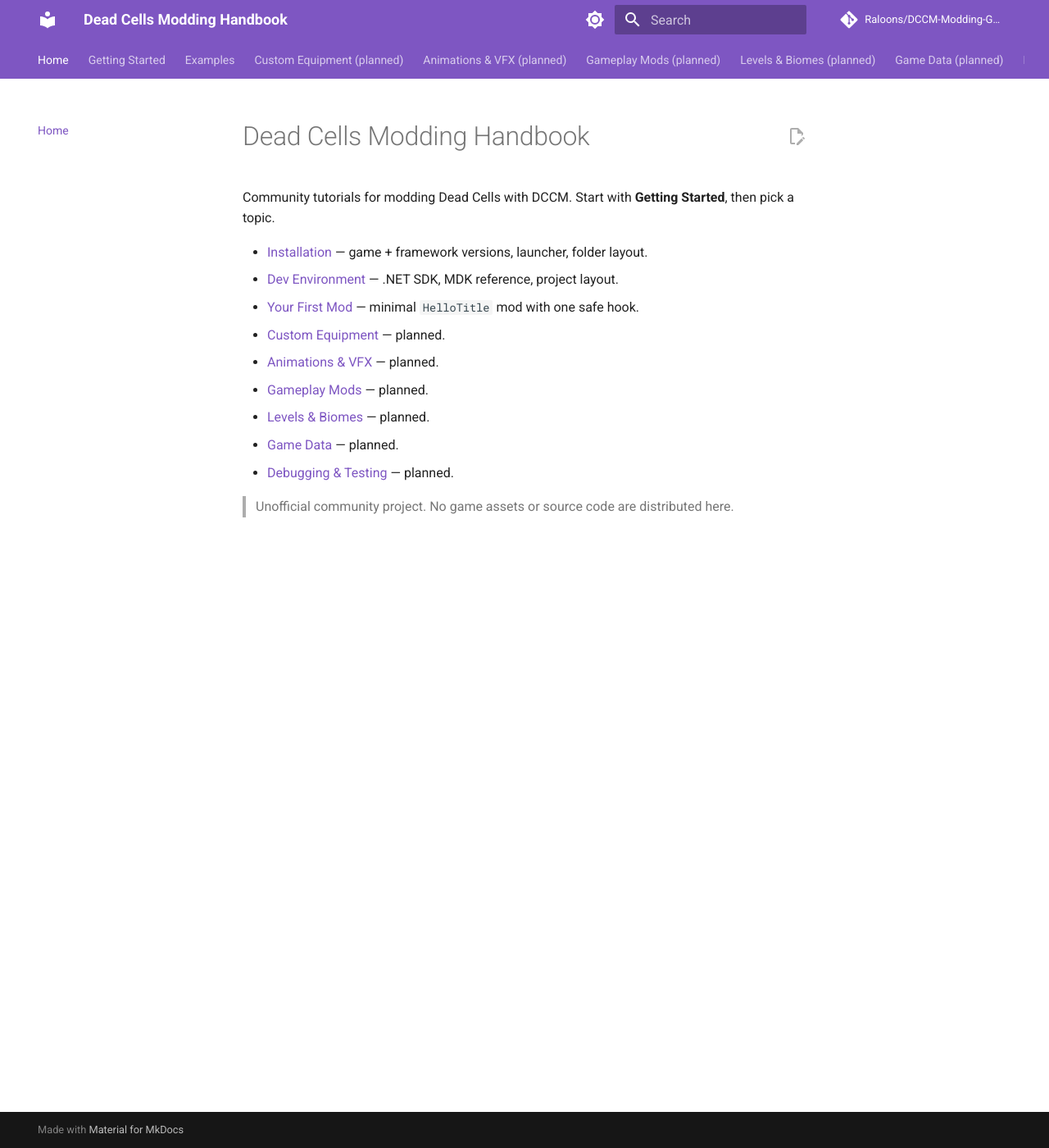
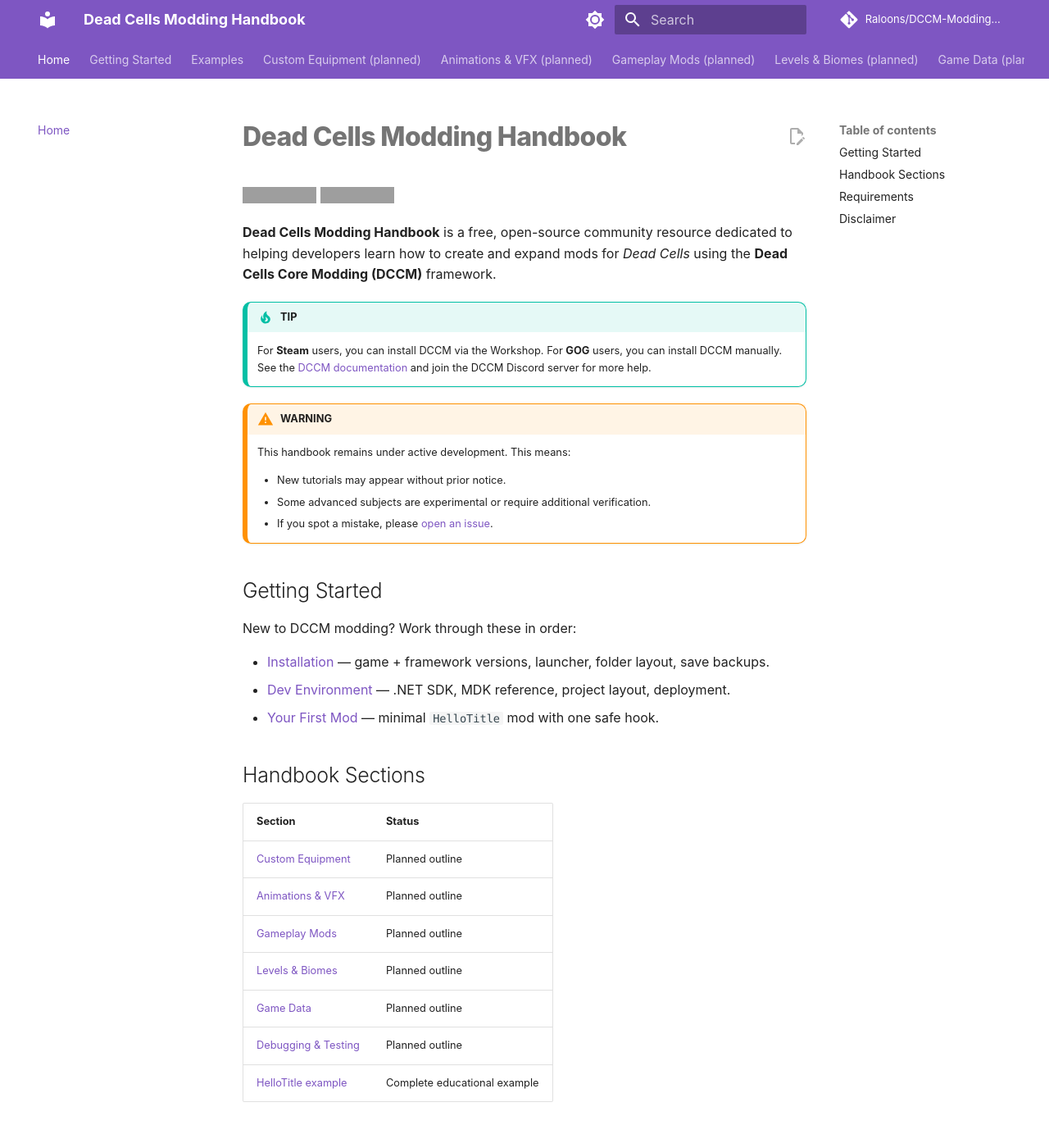
Before and after one commit to Raloons/DCCM-Modding-Handbook, an MkDocs documentation site: the page built from docs/index.md, in a window 1280 px wide and 1400 px high. Shown: the whole window at 82% size. Built offline with MkDocs 1.6.1 and Material for MkDocs 9.7.7, drawn with Linux system fonts in a browser that asks for light colours; comment, search, counter and statistics services are not loaded; some of the changed text lies outside the part shown; grey boxes are pictures that could not be loaded.

Commit message:
Restyle site toward DCCM docs look: system fonts, social link, softer admonitions, handbook homepage

```diff
--- a/docs/index.md
+++ b/docs/index.md
@@ -1,15 +1,49 @@
 # Dead Cells Modding Handbook
 
-Community tutorials for modding Dead Cells with DCCM. Start with **Getting Started**, then pick a topic.
+![License: GPL-3.0](https://img.shields.io/github/license/Raloons/DCCM-Modding-Guides)
+![Docs deploy](https://github.com/Raloons/DCCM-Modding-Guides/actions/workflows/deploy.yml/badge.svg)
 
-- [Installation](getting-started/01-installation.md) — game + framework versions, launcher, folder layout.
-- [Dev Environment](getting-started/02-dev-environment.md) — .NET SDK, MDK reference, project layout.
+**Dead Cells Modding Handbook** is a free, open-source community resource dedicated to helping developers learn how to create and expand mods for *Dead Cells* using the **Dead Cells Core Modding (DCCM)** framework.
+
+!!! tip "TIP"
+    For **Steam** users, you can install DCCM via the Workshop. For **GOG** users, you can install DCCM manually. See the [DCCM documentation](https://dead-cells-core-modding.github.io/docs/) and join the DCCM Discord server for more help.
+
+!!! warning "WARNING"
+    This handbook remains under active development. This means:
+
+    - New tutorials may appear without prior notice.
+    - Some advanced subjects are experimental or require additional verification.
+    - If you spot a mistake, please [open an issue](https://github.com/Raloons/DCCM-Modding-Guides/issues).
+
+## Getting Started
+
+New to DCCM modding? Work through these in order:
+
+- [Installation](getting-started/01-installation.md) — game + framework versions, launcher, folder layout, save backups.
+- [Dev Environment](getting-started/02-dev-environment.md) — .NET SDK, MDK reference, project layout, deployment.
 - [Your First Mod](getting-started/03-first-mod.md) — minimal `HelloTitle` mod with one safe hook.
-- [Custom Equipment](custom-equipment/index.md) — planned.
-- [Animations & VFX](animations-vfx/index.md) — planned.
-- [Gameplay Mods](gameplay-mods/index.md) — planned.
-- [Levels & Biomes](levels-biomes/index.md) — planned.
-- [Game Data](game-data/index.md) — planned.
-- [Debugging & Testing](debugging-testing/index.md) — planned.
 
-> Unofficial community project. No game assets or source code are distributed here.
+## Handbook Sections
+
+| Section | Status |
+|---|---|
+| [Custom Equipment](custom-equipment/index.md) | Planned outline |
+| [Animations & VFX](animations-vfx/index.md) | Planned outline |
+| [Gameplay Mods](gameplay-mods/index.md) | Planned outline |
+| [Levels & Biomes](levels-biomes/index.md) | Planned outline |
+| [Game Data](game-data/index.md) | Planned outline |
+| [Debugging & Testing](debugging-testing/index.md) | Planned outline |
+| [HelloTitle example](examples/hello-title/README.md) | Complete educational example |
+
+## Requirements
+
+This handbook focuses on modding through **Dead Cells Core Modding (DCCM)**.
+
+- [Dead Cells Core Modding — GitHub](https://github.com/dead-cells-core-modding/core)
+- [DCCM Documentation](https://dead-cells-core-modding.github.io/docs/)
+
+Requirements and compatibility may vary depending on the framework version and the tutorial. The reference game version for the initial tutorials is Dead Cells version 35.
+
+## Disclaimer
+
+This is an **unofficial, community-created educational project** and is not affiliated with or endorsed by Motion Twin, Evil Empire, or the Dead Cells Core Modding development team. Dead Cells and its associated intellectual property belong to their respective owners. The handbook does not distribute the game's proprietary assets or source code.
--- /dev/null
+++ b/docs/stylesheets/extra.css
@@ -0,0 +1,14 @@
+/* Docusaurus-flavored tweaks on top of Material: softer admonition
+   cards and a heavier page title. No layout overrides, so upgrades
+   to mkdocs-material stay safe. */
+
+.md-typeset .admonition {
+  border-radius: .5rem;
+  border-left-width: .3rem;
+  box-shadow: 0 1px 2px rgba(0, 0, 0, .08);
+}
+
+.md-typeset h1 {
+  font-weight: 800;
+  letter-spacing: -0.02em;
+}
--- a/mkdocs.yml
+++ b/mkdocs.yml
@@ -8,6 +8,7 @@ edit_uri: blob/main/docs/
 
 theme:
   name: material
+  font: false
   features:
     - navigation.tabs
     - navigation.sections
@@ -47,6 +48,14 @@ markdown_extensions:
   - pymdownx.highlight:
       linenums: false
 
+extra:
+  social:
+    - icon: fontawesome/brands/github
+      link: https://github.com/Raloons/DCCM-Modding-Guides
+      name: GitHub repository
+extra_css:
+  - stylesheets/extra.css
+
 nav:
   - Home: index.md
   - Getting Started:
```
